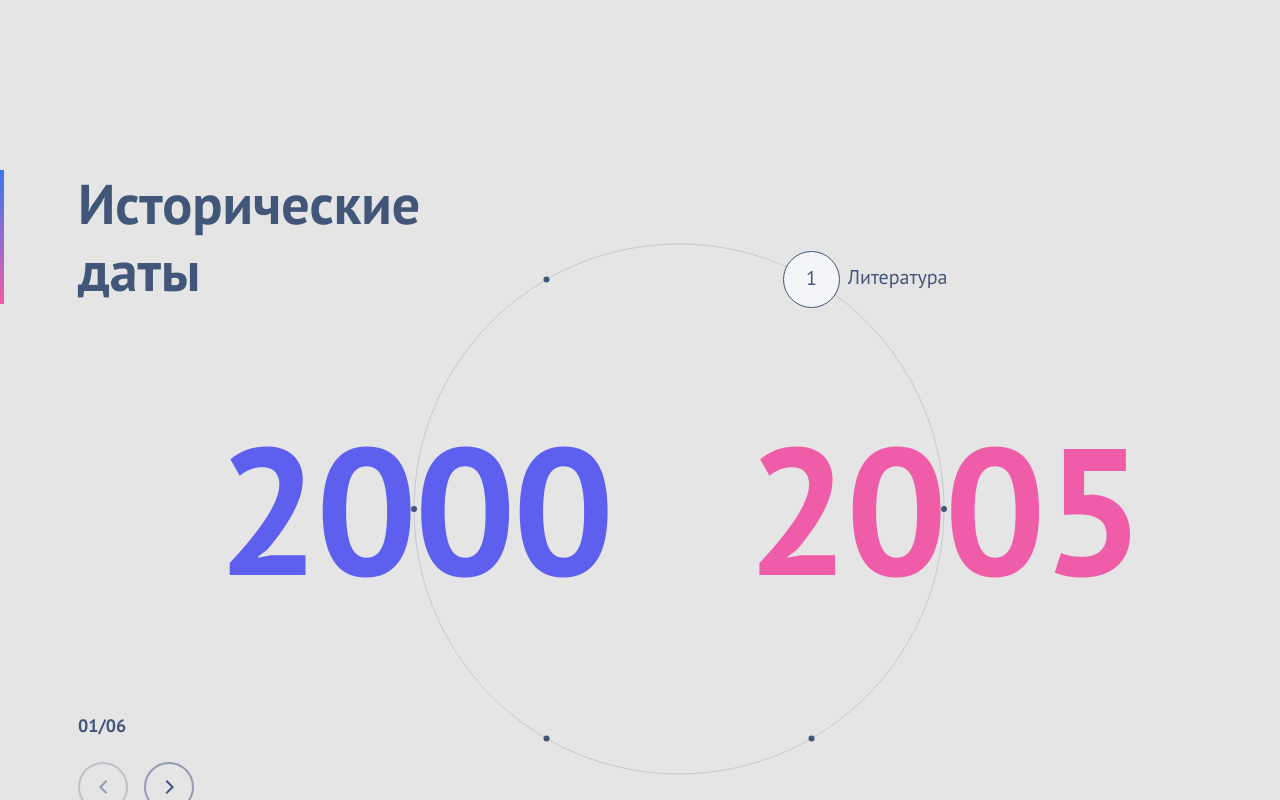
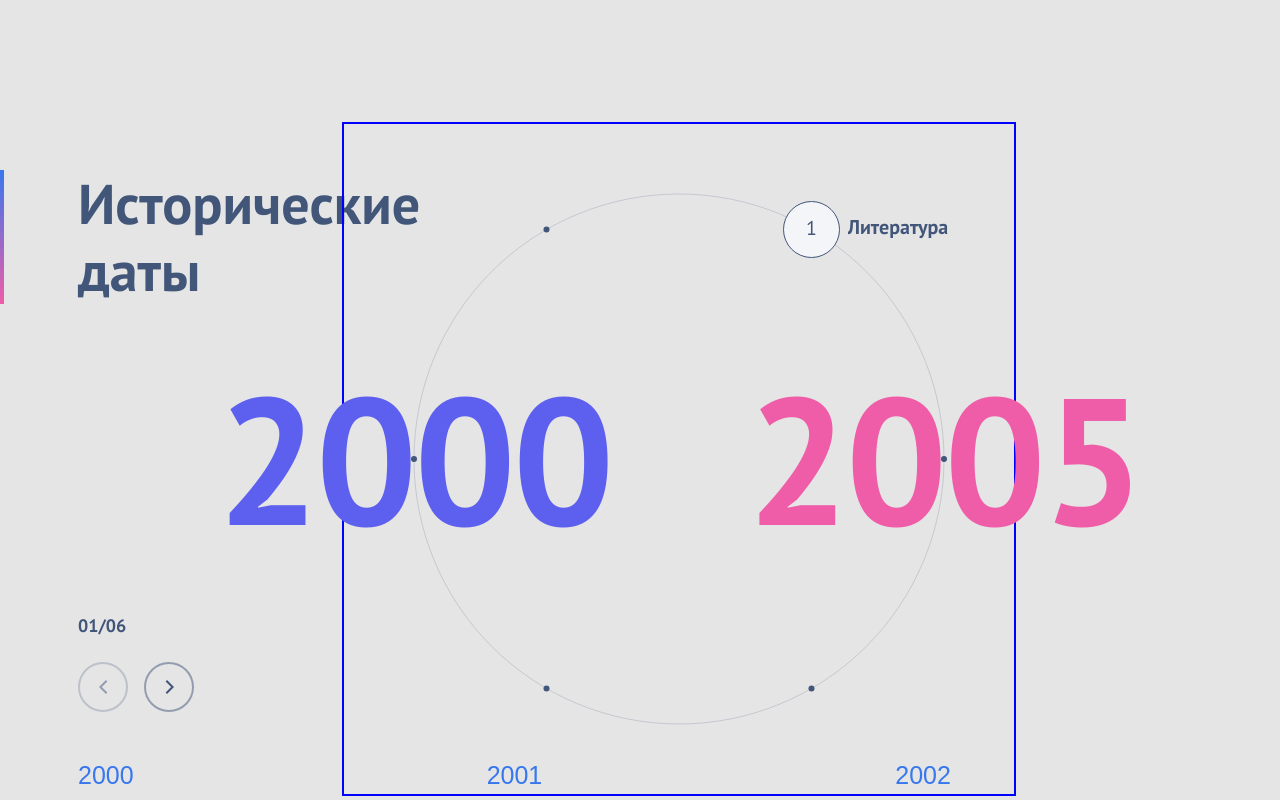
Before and after one commit to SvetlanaLevkovskaya/timeline-block, a React app: page / in a window 1280 px wide. Built offline with nearby package versions, Linux system fonts and the light colour scheme.

Commit message:
fix: test styles

```diff
--- a/src/components/TimelineBlock/TimelineBlock.module.scss
+++ b/src/components/TimelineBlock/TimelineBlock.module.scss
@@ -23,9 +23,10 @@
 }
 
 .circleWrapper {
+  outline: 2px solid blue;
   position: relative;
-  width: 770px;
-  height: 770px;
+  width: 670px;
+  height: 670px;
   margin: 0 auto;
   transform: translateY(-180px);
 }
@@ -107,6 +108,7 @@
 
 .svgTitle {
   pointer-events: none;
+  font-weight: 700;
 }
 
 text {
@@ -162,9 +164,6 @@ text {
   display: block;
 }
 
-.slide {
-}
-
 .yearColor {
   font-family:
     Bebas Neue,
--- a/src/components/TimelineBlock/TimelineCircle.tsx
+++ b/src/components/TimelineBlock/TimelineCircle.tsx
@@ -18,7 +18,7 @@ export const TimelineCircle = forwardRef<SVGSVGElement, Props>(
     const hoverNumberRef = useRef<SVGTextElement | null>(null);
 
     const CIRCLE_SIZE = 530;
-    const PADDING = 120;
+    const PADDING = 70;
     const SVG_SIZE = CIRCLE_SIZE + PADDING * 2; // 770
     const CENTER = SVG_SIZE / 2;
     const RADIUS = CIRCLE_SIZE / 2;
```
